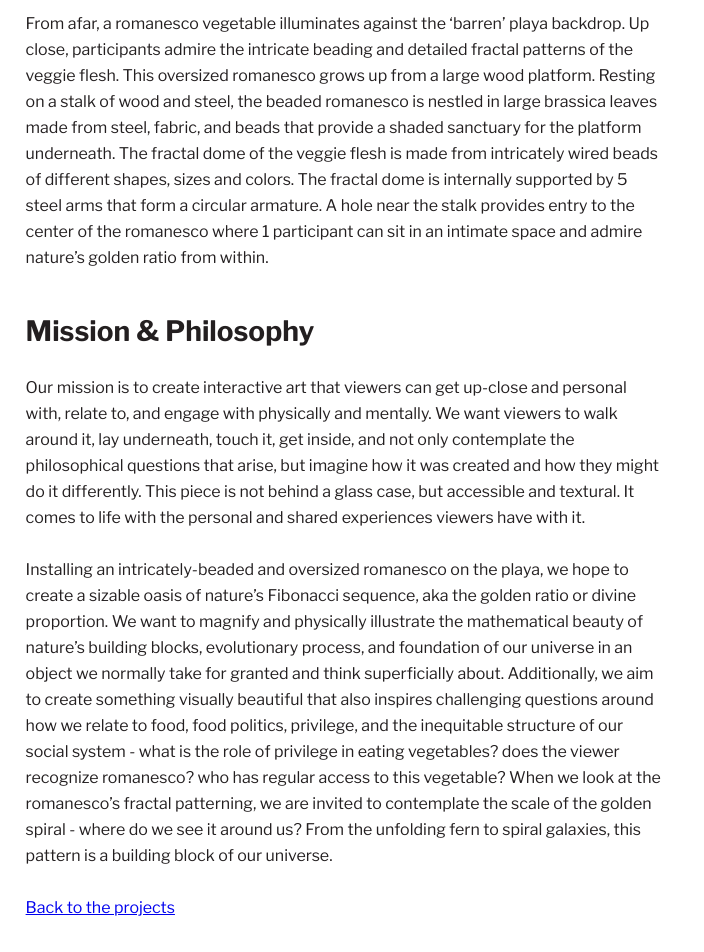
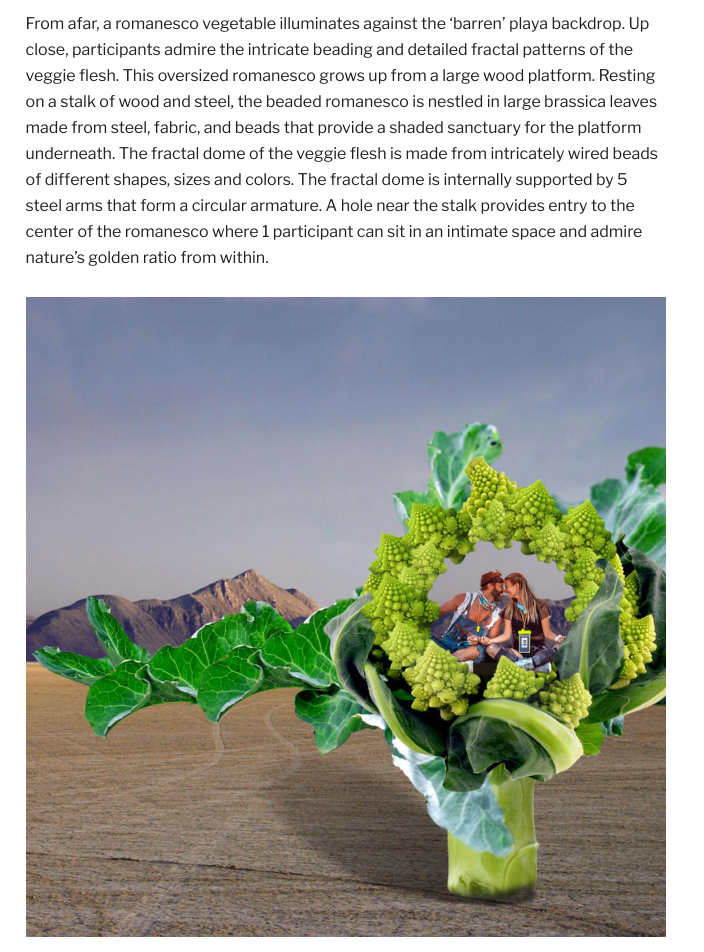
Before and after one commit to laustdeleuran/futureproblems, a Gatsby site: page /multiverse/ingesting-infinity in a window 1280 px wide. Shown: the part 1264-2216 px from the top of the page, without its empty margins (0-704 px from the left). Built offline with nearby package versions, Linux system fonts and the light colour scheme; Gatsby itself is replaced by a stand-in of ours.

Commit message:
chore(brassica): add photoshop render

```diff
--- a/src/pages/multiverse/ingesting-infinity.js
+++ b/src/pages/multiverse/ingesting-infinity.js
@@ -17,6 +17,13 @@ const Project = () => {
 				}
 			}
 			sketchTwo: file(relativePath: { eq: "ingesting-infinity-2.jpg" }) {
+				childImageSharp {
+					fluid(maxWidth: 700) {
+						...GatsbyImageSharpFluid
+					}
+				}
+			}
+			render: file(relativePath: { eq: "brassica-render.jpg" }) {
 				childImageSharp {
 					fluid(maxWidth: 700) {
 						...GatsbyImageSharpFluid
@@ -58,6 +65,9 @@ const Project = () => {
 				the romanesco where 1 participant can sit in an intimate space and
 				admire nature’s golden ratio from within.
 			</p>
+			<p>
+				<Img fluid={data.render.childImageSharp.fluid} />
+			</p>
 			<h2>Mission &amp; Philosophy</h2>
 			<p>
 				Our mission is to create interactive art that viewers can get up-close
```
Also changed, not shown: src/images/brassica-render.jpg (added).
